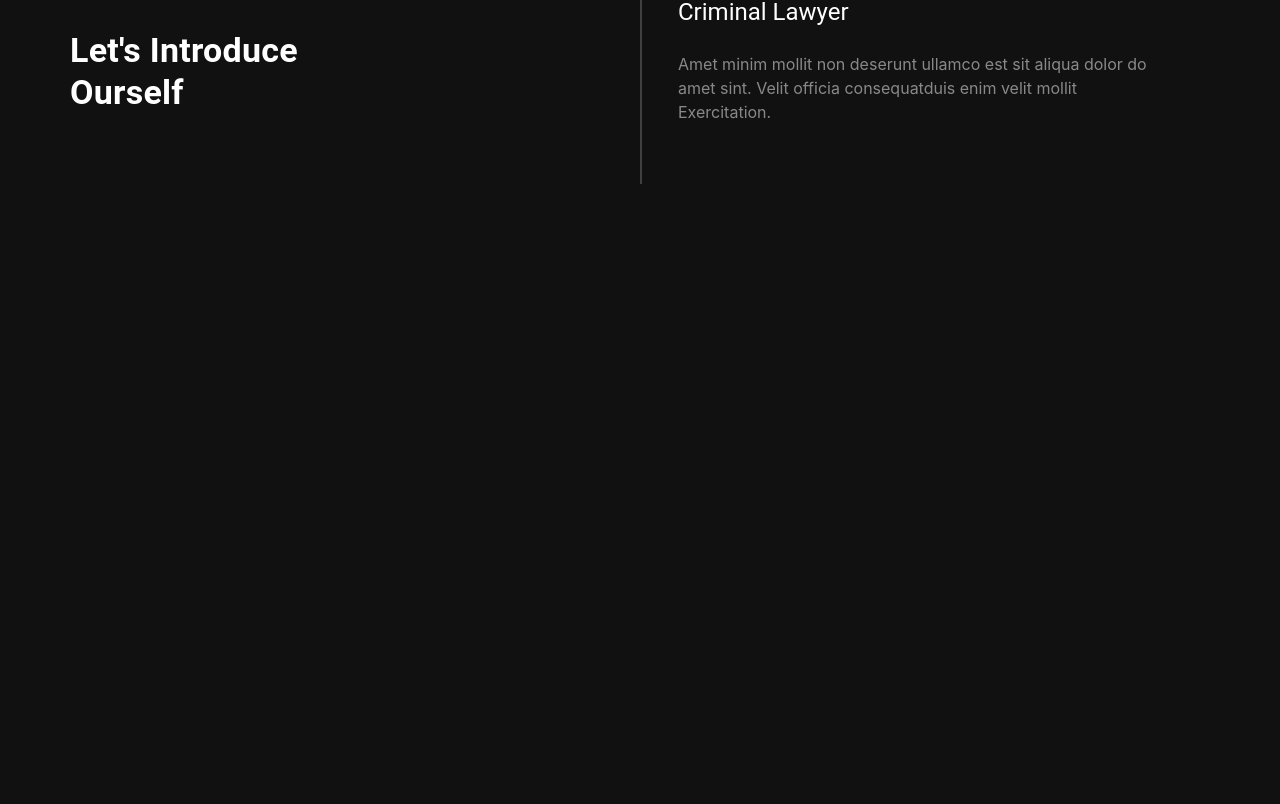
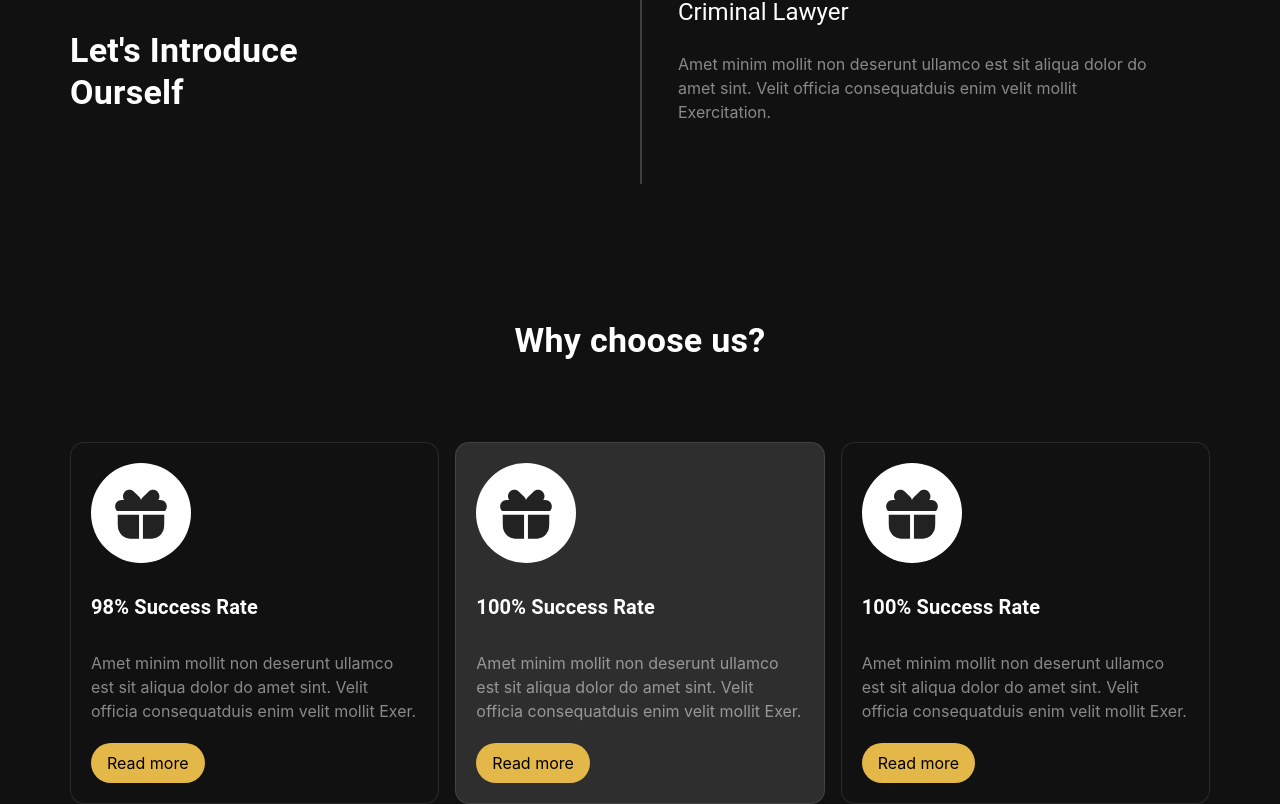
Before and after one commit to saurabhk79/law-firm-landing-page, a React (Create React App) app: page / in a window 1280 px wide. Shown: the part 811-1615 px from the top of the page. Before the commit the page ends 1083 px from the top, so only its background shows below. Built offline with nearby package versions, Linux system fonts and the light colour scheme.

Commit message:
reason lawfirm

```diff
--- a/src/App.js
+++ b/src/App.js
@@ -2,6 +2,7 @@ import React from "react";
 import Navbar from "./components/Navbar";
 import Hero from "./components/Hero";
 import Intro from "./components/Intro";
+import Reasons from "./components/Reasons";
 
 const App = () => {
   return (
@@ -9,6 +10,7 @@ const App = () => {
       <Navbar />
       <Hero />
       <Intro />
+      <Reasons />
     </div>
   );
 };
--- /dev/null
+++ b/src/components/Reasons/Card.js
@@ -0,0 +1,22 @@
+import { Typography, Chip } from "@mui/material";
+import React from "react";
+import styles from "./reasons.module.css";
+import icon from "../../assets/gifticon.svg";
+
+const Card = ({ title, bgcolor = "#111111", content }) => {
+  return (
+    <div className={styles.card} style={{ backgroundColor: bgcolor }}>
+      <div className={styles.cardimg}>
+        <img src={icon} alt={title} />
+      </div>
+
+      <Typography variant={"h6"}>{title}</Typography>
+
+      <p className={styles.content}>{content}</p>
+
+      <button className={styles.cardbtn}>Read more</button>
+    </div>
+  );
+};
+
+export default Card;
--- a/src/components/Reasons/index.js
+++ b/src/components/Reasons/index.js
@@ -1,5 +1,6 @@
-import { Card, Typography } from "@mui/material";
+import { Typography } from "@mui/material";
 import React from "react";
+import Card from "./Card";
 
 import styles from "./reasons.module.css";
 
@@ -8,7 +9,25 @@ const Reasons = () => {
     <div className={styles.reasons}>
       <Typography variant={"h4"}>Why choose us?</Typography>
       <div className={styles.list}>
-        <Card></Card>
+        <Card
+          title={"98% Success Rate"}
+          content={
+            "Amet minim mollit non deserunt ullamco est sit aliqua dolor do amet sint. Velit officia consequatduis enim velit mollit Exer."
+          }
+        />
+        <Card
+          title={"100% Success Rate"}
+          bgcolor={"#2E2E2E"}
+          content={
+            "Amet minim mollit non deserunt ullamco est sit aliqua dolor do amet sint. Velit officia consequatduis enim velit mollit Exer."
+          }
+        />
+        <Card
+          title={"100% Success Rate"}
+          content={
+            "Amet minim mollit non deserunt ullamco est sit aliqua dolor do amet sint. Velit officia consequatduis enim velit mollit Exer."
+          }
+        />
       </div>
     </div>
   );
--- a/src/components/Reasons/reasons.module.css
+++ b/src/components/Reasons/reasons.module.css
@@ -0,0 +1,48 @@
+.reasons > h4 {
+  font-weight: 600;
+  text-align: center;
+  color: white;
+}
+
+.list {
+  display: flex;
+  align-items: center;
+  gap: 16px;
+  margin-top: 80px;
+}
+
+.card {
+  border-radius: 14px;
+  border: 1px solid rgba(255, 255, 255, 0.1);
+  padding: 20px;
+  color: white;
+}
+
+.card > h6 {
+  font-weight: 600;
+  margin: 28px 0;
+}
+
+.cardimg {
+  width: 100px;
+  height: 100px;
+  background-color: var(--color-white);
+  border-radius: 50%;
+
+  display: flex;
+  align-items: center;
+  justify-content: center;
+}
+
+.content {
+  margin-bottom: 20px;
+  opacity: 50%;
+}
+
+.cardbtn {
+  background-color: var(--color-primary);
+  border-radius: 24px;
+  border: none;
+  outline: none;
+  padding: 8px 16px;
+}
--- a/src/index.css
+++ b/src/index.css
@@ -16,7 +16,7 @@ html,
 body {
   height: 100%;
   background-color: var(--color-black);
-  font-family: "inter", serif;
+  font-family: Inter, system-ui, Avenir, Helvetica, Arial, sans-serif;
 }
 body {
   line-height: 1.5;
```
